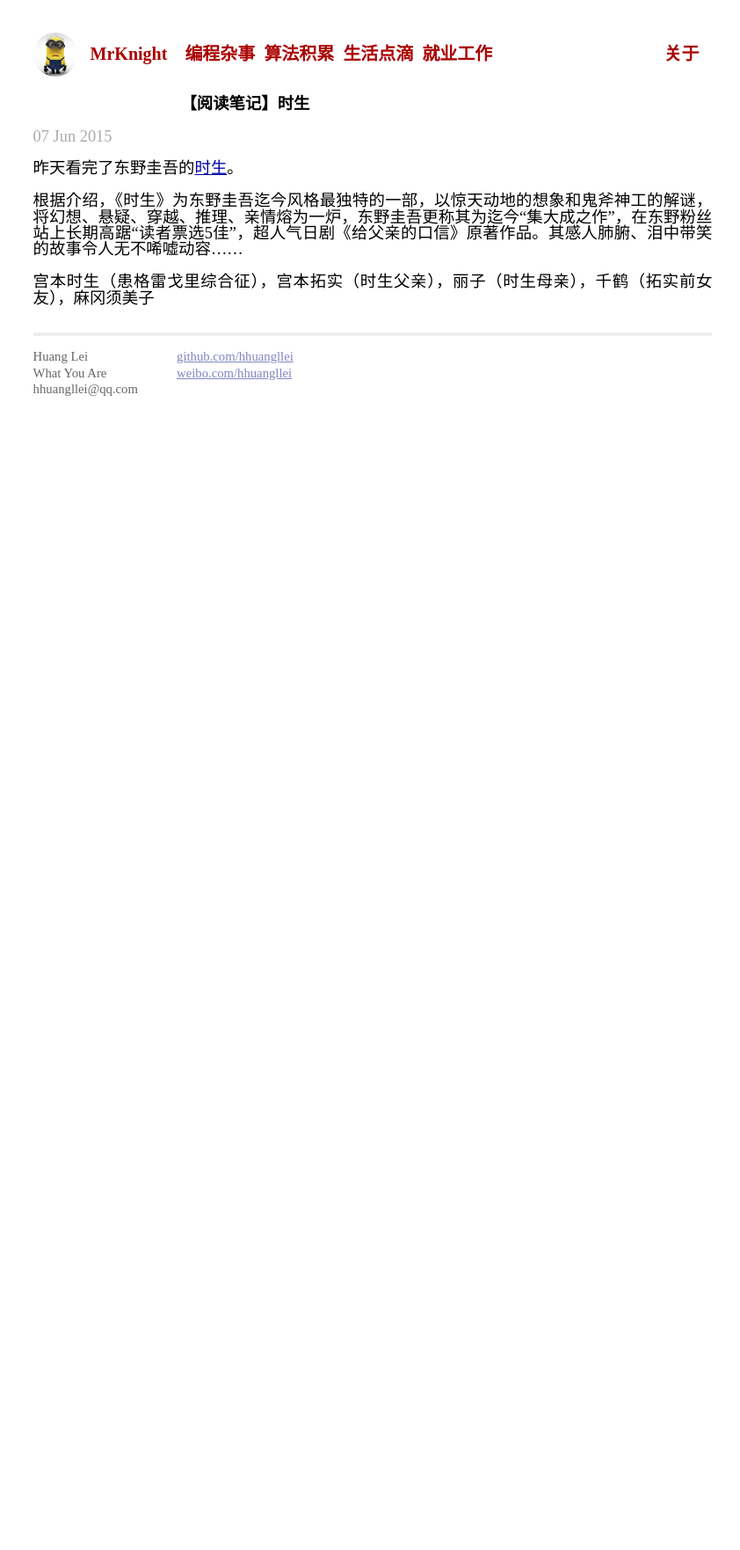
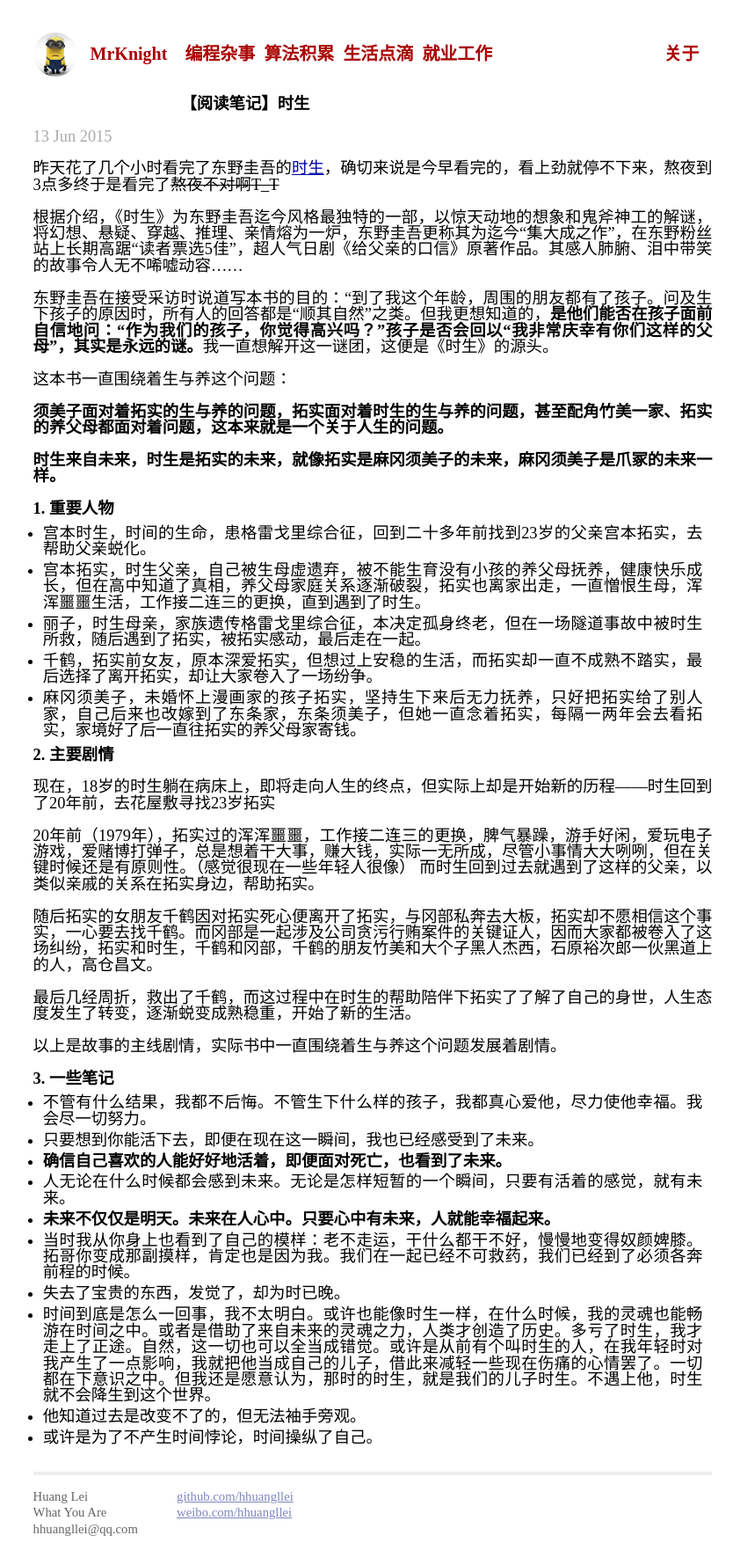
Before and after one commit to hhuangllei/hhuangllei.github.io, a Jekyll site: the page built from _posts/2015-06-13-shisheng.md, in a window 1280 px wide. Shown: the whole page at 88% size, without its empty margins (216-1058 px from the left). Built offline with Jekyll 4.4.1, drawn with Linux system fonts in a browser that asks for light colours; comment, search, counter and statistics services are not loaded; before the commit the page ends 937 px from its top, so only the background shows below that.

Commit message:
读书笔记：时生

```diff
--- a/_posts/2015-06-13-shisheng.md
+++ b/_posts/2015-06-13-shisheng.md
@@ -2,11 +2,51 @@
 layout: post
 title: 【阅读笔记】时生
 categories: [life, book]
-modify_date: 2015-06-07 15:00:00 +0800
+modify_date: 2015-06-13 16:00:00 +0800
 ---
 
-昨天看完了东野圭吾的[时生](http://book.douban.com/subject/4152754/)。
+昨天花了几个小时看完了东野圭吾的[时生](http://book.douban.com/subject/4152754/)，确切来说是今早看完的，看上劲就停不下来，熬夜到3点多终于是看完了~~熬夜不对啊T_T~~
 
 根据介绍，《时生》为东野圭吾迄今风格最独特的一部，以惊天动地的想象和鬼斧神工的解谜，将幻想、悬疑、穿越、推理、亲情熔为一炉，东野圭吾更称其为迄今“集大成之作”，在东野粉丝站上长期高踞“读者票选5佳”，超人气日剧《给父亲的口信》原著作品。其感人肺腑、泪中带笑的故事令人无不唏嘘动容……
 
-宫本时生（患格雷戈里综合征），宫本拓实（时生父亲），丽子（时生母亲），千鹤（拓实前女友），麻冈须美子
+东野圭吾在接受采访时说道写本书的目的：“到了我这个年龄，周围的朋友都有了孩子。问及生下孩子的原因时，所有人的回答都是“顺其自然”之类。但我更想知道的，**是他们能否在孩子面前自信地问：“作为我们的孩子，你觉得高兴吗？”孩子是否会回以“我非常庆幸有你们这样的父母”，其实是永远的谜。**我一直想解开这一谜团，这便是《时生》的源头。
+
+这本书一直围绕着生与养这个问题：
+
+**须美子面对着拓实的生与养的问题，拓实面对着时生的生与养的问题，甚至配角竹美一家、拓实的养父母都面对着问题，这本来就是一个关于人生的问题。**
+
+**时生来自未来，时生是拓实的未来，就像拓实是麻冈须美子的未来，麻冈须美子是爪冢的未来一样。**
+
+### 1. 重要人物
+
+* 宫本时生，时间的生命，患格雷戈里综合征，回到二十多年前找到23岁的父亲宫本拓实，去帮助父亲蜕化。
+* 宫本拓实，时生父亲，自己被生母虚遗弃，被不能生育没有小孩的养父母抚养，健康快乐成长，但在高中知道了真相，养父母家庭关系逐渐破裂，拓实也离家出走，一直憎恨生母，浑浑噩噩生活，工作接二连三的更换，直到遇到了时生。
+* 丽子，时生母亲，家族遗传格雷戈里综合征，本决定孤身终老，但在一场隧道事故中被时生所救，随后遇到了拓实，被拓实感动，最后走在一起。
+* 千鹤，拓实前女友，原本深爱拓实，但想过上安稳的生活，而拓实却一直不成熟不踏实，最后选择了离开拓实，却让大家卷入了一场纷争。
+* 麻冈须美子，未婚怀上漫画家的孩子拓实，坚持生下来后无力抚养，只好把拓实给了别人家，自己后来也改嫁到了东条家，东条须美子，但她一直念着拓实，每隔一两年会去看拓实，家境好了后一直往拓实的养父母家寄钱。
+
+### 2. 主要剧情
+
+现在，18岁的时生躺在病床上，即将走向人生的终点，但实际上却是开始新的历程——时生回到了20年前，去花屋敷寻找23岁拓实
+
+20年前（1979年），拓实过的浑浑噩噩，工作接二连三的更换，脾气暴躁，游手好闲，爱玩电子游戏，爱赌博打弹子，总是想着干大事，赚大钱，实际一无所成，尽管小事情大大咧咧，但在关键时候还是有原则性。（感觉很现在一些年轻人很像）
+而时生回到过去就遇到了这样的父亲，以类似亲戚的关系在拓实身边，帮助拓实。
+
+随后拓实的女朋友千鹤因对拓实死心便离开了拓实，与冈部私奔去大板，拓实却不愿相信这个事实，一心要去找千鹤。而冈部是一起涉及公司贪污行贿案件的关键证人，因而大家都被卷入了这场纠纷，拓实和时生，千鹤和冈部，千鹤的朋友竹美和大个子黑人杰西，石原裕次郎一伙黑道上的人，高仓昌文。
+
+最后几经周折，救出了千鹤，而这过程中在时生的帮助陪伴下拓实了了解了自己的身世，人生态度发生了转变，逐渐蜕变成熟稳重，开始了新的生活。
+
+以上是故事的主线剧情，实际书中一直围绕着生与养这个问题发展着剧情。
+
+### 3. 一些笔记
+
+* 不管有什么结果，我都不后悔。不管生下什么样的孩子，我都真心爱他，尽力使他幸福。我会尽一切努力。
+* 只要想到你能活下去，即便在现在这一瞬间，我也已经感受到了未来。
+* **确信自己喜欢的人能好好地活着，即便面对死亡，也看到了未来。**
+* 人无论在什么时候都会感到未来。无论是怎样短暂的一个瞬间，只要有活着的感觉，就有未来。
+* **未来不仅仅是明天。未来在人心中。只要心中有未来，人就能幸福起来。**
+* 当时我从你身上也看到了自己的模样：老不走运，干什么都干不好，慢慢地变得奴颜婢膝。拓哥你变成那副摸样，肯定也是因为我。我们在一起已经不可救药，我们已经到了必须各奔前程的时候。
+* 失去了宝贵的东西，发觉了，却为时已晚。
+* 时间到底是怎么一回事，我不太明白。或许也能像时生一样，在什么时候，我的灵魂也能畅游在时间之中。或者是借助了来自未来的灵魂之力，人类才创造了历史。多亏了时生，我才走上了正途。自然，这一切也可以全当成错觉。或许是从前有个叫时生的人，在我年轻时对我产生了一点影响，我就把他当成自己的儿子，借此来减轻一些现在伤痛的心情罢了。一切都在下意识之中。但我还是愿意认为，那时的时生，就是我们的儿子时生。不遇上他，时生就不会降生到这个世界。
+* 他知道过去是改变不了的，但无法袖手旁观。
+* 或许是为了不产生时间悖论，时间操纵了自己。
```
